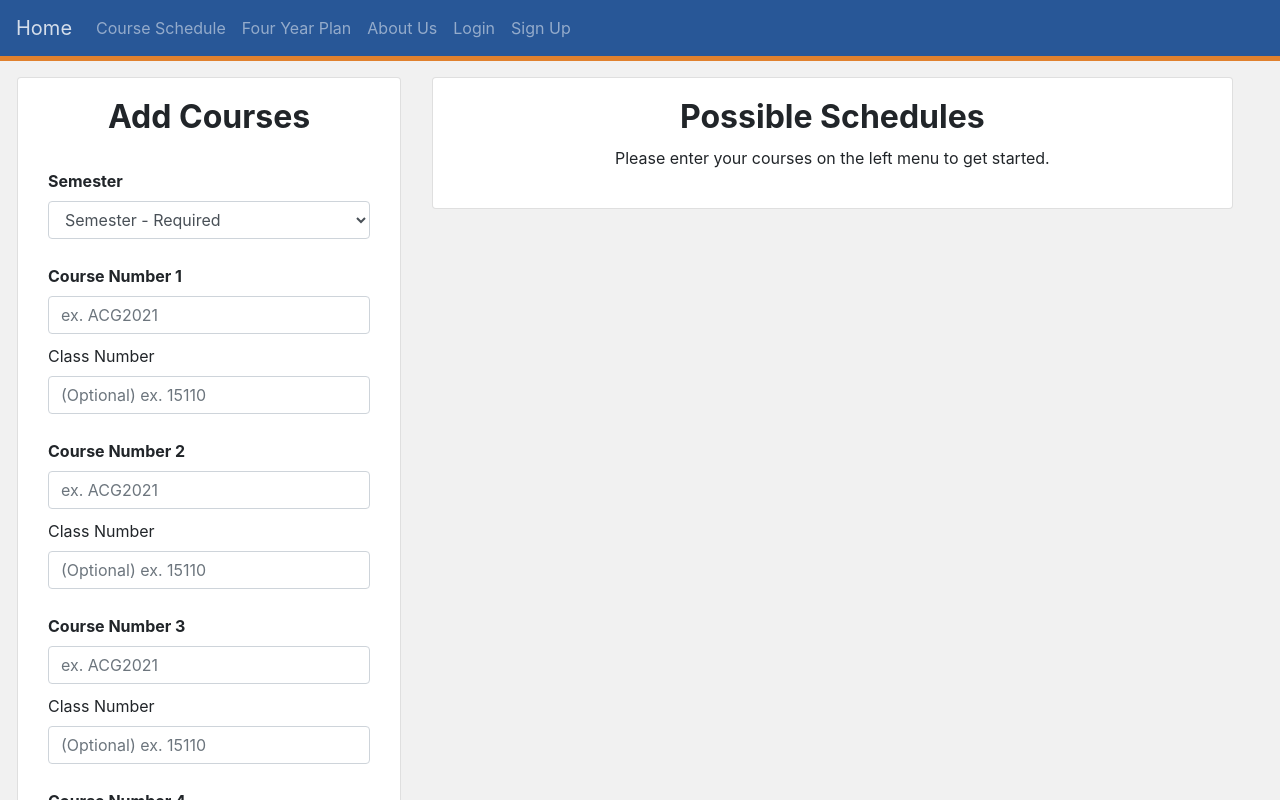
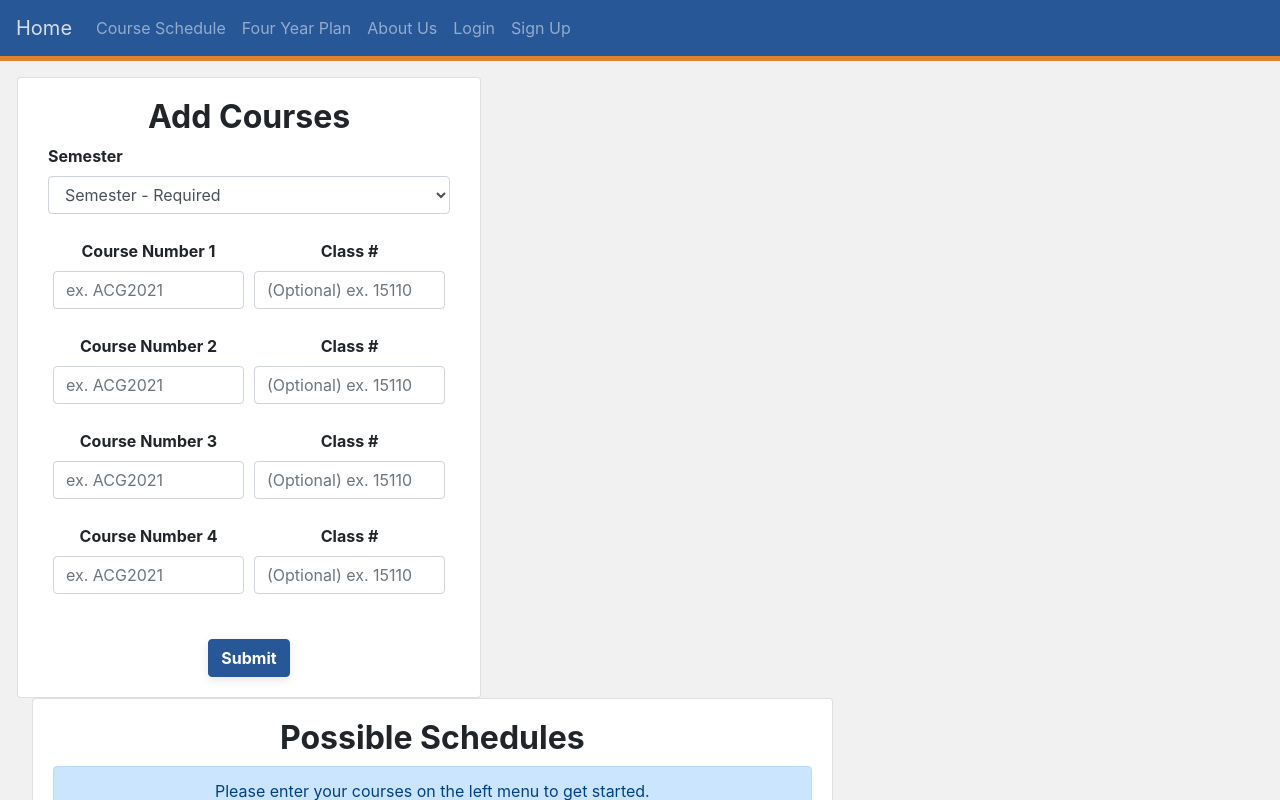
Before and after one commit to frongilloz/SmartSchedule, a React (Create React App) app in the folder ss-app/front/: page /schedule in a window 1280 px wide. Shown: the top 800 px of the page. Built offline with nearby package versions, Linux system fonts and the light colour scheme.

Commit message:
"Online" placeholder added + more CSS

```diff
--- a/ss-app/front/src/components/Pages/Schedule.js
+++ b/ss-app/front/src/components/Pages/Schedule.js
@@ -7,7 +7,7 @@ import TableCell from '@material-ui/core/TableCell';
 import TableHead from '@material-ui/core/TableHead';
 import TableRow from '@material-ui/core/TableRow';
 
-import { Form, Col, Card, Button, Container, Row , Table} from 'react-bootstrap';
+import { Form, Col, Card, Button, Container, Row , Table, Alert} from 'react-bootstrap';
 import './basic.css';
 
 const periods = ["1", "2", "3", "4", "5", "6", "7", "8", "9", "10", "11", "E1", "E2", "E3"];
@@ -158,7 +158,13 @@ const Schedule = props => {
       )
     }
     else{
-      return(<p>Please enter your courses on the left menu to get started.</p>)
+      return(
+        <div>
+        <Alert variant='primary'>
+          Please enter your courses on the left menu to get started.
+        </Alert>
+      </div>
+      )
     }
   };
 
@@ -184,12 +190,15 @@ const Schedule = props => {
               return (
               <div class='left_align'>
               <div class='center_align'>
-                <p><b>Course Name:</b> {curr_class_obj[curr_sc_index].course_code} | {curr_class_obj[curr_sc_index].course_name}</p>
+                <p><b>Course Name:</b> {curr_class_obj[curr_sc_index].course_code} - {curr_class_obj[curr_sc_index].course_name}</p>
               </div>
-                <p><b>Section Number:</b> {curr_class_obj[curr_sc_index].section_c_num}</p>
+                <p><b>Class Number:</b> {curr_class_obj[curr_sc_index].section_c_num}</p>
                 <p><b>Course Instructor:</b> {curr_class_obj[curr_sc_index].section_inst[0].name}</p>
                 <p><b>Course Description:</b> {curr_class_obj[curr_sc_index].course_desc}</p>
                 <p><b>Course Credits:</b> {curr_class_obj[curr_sc_index].section_credits}</p>
+                <p><b>Location:</b> Building, room # and then link to UF's map after Spencer's changes are integrated</p>
+
+                <p>TBD: Add a "Route" button that routes the walk to front end</p>
               </div>
               );
             })}
@@ -226,6 +235,13 @@ const Schedule = props => {
                         </tr>
                       );
                 })}
+
+
+            <tr>
+              <td class='def_color_table' colSpan="2">Online (100%)</td>
+              <td class='def_color_table' colSpan="6">TBD</td>
+            </tr>
+
                 </tbody>
             </table>
 
@@ -318,10 +334,10 @@ const Schedule = props => {
                 <Form onSubmit={props.check}>
                   <h2>Add Courses</h2>
 
-                  <div className='h1_p_1'>
-                    <Form.Row>
+                  <div className='required'>
+                    <Form.Row >
                       <Form.Label><b>Semester</b></Form.Label>
-                      <select className="form-control" name="Semester" onChange={SemInt} required="true">
+                      <select className="form-control" name="Semester" onChange={SemInt} required="required">
                           <option selected>Semester - Required</option>
                           <option value="fall2021">Fall 2021</option>
                           <option value="spring2021">Spring 2021</option>
@@ -332,6 +348,7 @@ const Schedule = props => {
 
                   <div className='h1_p_1'>
                     <Form.Row>
+                      <Col>
                       <Form.Label><b>Course Number 1</b></Form.Label>
                       <Form.Control
                         input
@@ -339,25 +356,24 @@ const Schedule = props => {
                         id='CourseNum1'
                         onChange={CourseNumInt1}
                       />
+                      </Col>
 
-                    </Form.Row>
-                  </div>
-
-                  <div className='h_cl_num'>
-                  <Form.Row>
-                      <Form.Label>Class Number</Form.Label>
+                      <Col>
+                    <Form.Label><b>Class #</b></Form.Label>
                       <Form.Control
                         input
                         placeholder='(Optional) ex. 15110'
                         id='ClassNum1'
                         onChange={ClassNumInt1}
                       />
+                      </Col>
+
                     </Form.Row>
                   </div>
 
-
                   <div className='h1_p_1'>
                     <Form.Row>
+                      <Col>
                       <Form.Label><b>Course Number 2</b></Form.Label>
                       <Form.Control
                         input
@@ -365,24 +381,25 @@ const Schedule = props => {
                         id='CourseNum2'
                         onChange={CourseNumInt2}
                       />
-                    </Form.Row>
-                  </div>
+                      </Col>
 
-                  <div className='h_cl_num'>
-                  <Form.Row>
-                      <Form.Label>Class Number</Form.Label>
+                      <Col>
+                    <Form.Label><b>Class #</b></Form.Label>
                       <Form.Control
                         input
                         placeholder='(Optional) ex. 15110'
                         id='ClassNum2'
                         onChange={ClassNumInt2}
                       />
+                      </Col>
+
                     </Form.Row>
                   </div>
 
 
                   <div className='h1_p_1'>
                     <Form.Row>
+                      <Col>
                       <Form.Label><b>Course Number 3</b></Form.Label>
                       <Form.Control
                         input
@@ -390,23 +407,23 @@ const Schedule = props => {
                         id='CourseNum3'
                         onChange={CourseNumInt3}
                       />
-                    </Form.Row>
-                  </div>
+                      </Col>
 
-                  <div className='h_cl_num'>
-                  <Form.Row>
-                      <Form.Label>Class Number</Form.Label>
+                      <Col>
+                    <Form.Label><b>Class #</b></Form.Label>
                       <Form.Control
                         input
                         placeholder='(Optional) ex. 15110'
                         id='ClassNum3'
                         onChange={ClassNumInt3}
                       />
+                      </Col>
+
                     </Form.Row>
                   </div>
-
                   <div className='h1_p_1'>
                     <Form.Row>
+                      <Col>
                       <Form.Label><b>Course Number 4</b></Form.Label>
                       <Form.Control
                         input
@@ -414,18 +431,18 @@ const Schedule = props => {
                         id='CourseNum4'
                         onChange={CourseNumInt4}
                       />
-                    </Form.Row>
-                  </div>
+                      </Col>
 
-                  <div className='h_cl_num'>
-                  <Form.Row>
-                      <Form.Label>Class Number</Form.Label>
+                      <Col>
+                    <Form.Label><b>Class #</b></Form.Label>
                       <Form.Control
                         input
                         placeholder='(Optional) ex. 15110'
                         id='ClassNum4'
                         onChange={ClassNumInt4}
                       />
+                      </Col>
+
                     </Form.Row>
                   </div>
 
--- a/ss-app/front/src/components/Pages/basic.css
+++ b/ss-app/front/src/components/Pages/basic.css
@@ -35,25 +35,6 @@
     padding-top: 50px;
   }
 
-  ul.Article {
-    font-weight: bold;
-    min-height: 2pc;
-    box-shadow: 0.25rem 0.25rem 0.6rem lightgray, 0 0.5rem 1.125rem lightgray;
-  }
-
-  ul.Article:hover {
-    background-color: rgb(211, 234, 241);
-  }
-
-  .AdminForm {
-    margin-top: 6pc;
-    width: 75pc;
-    position: relative;
-    top: 50%;
-    left: 50%;
-    margin-right: -50%;
-    transform: translate(-50%, -50%);
-  }
   .inputLabel {
     padding-top: 1rem;
     font-weight: bold;
@@ -66,8 +47,14 @@
 
   .sticky-menu {
     top: 2em;
-    width: 25pc;
+    width: 30pc;
     padding-right: 1rem;
+  }
+
+
+  .form-group.required .control-label:after {
+    content:"*";
+    color:red;
   }
 
   .color_table_hd_row{
--- a/ss-app/front/src/components/generate_schedule.js
+++ b/ss-app/front/src/components/generate_schedule.js
@@ -50,6 +50,7 @@ export function generateSchedule(responseData) {
 
     let count = 0
     for (let k = 0; k < responseDataLength.length; k++) {
+
       //reset sect_objects array for each new course
       let sect_objects = []
 
```
